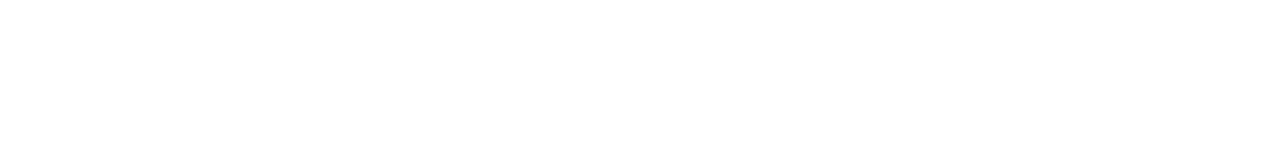
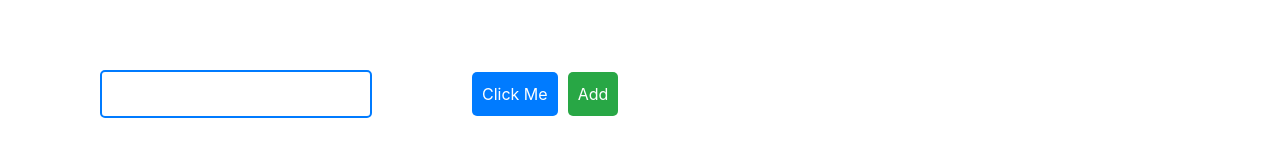
Before and after one commit to nkchakradhari780/First-Angular-app, an Angular app: page / in a window 1280 px wide. Shown: the part 474-630 px from the top of the page. Built offline with nearby package versions, Linux system fonts and the light colour scheme.

Commit message:
implemented event binding

```diff
--- a/src/app/app.html
+++ b/src/app/app.html
@@ -5,6 +5,7 @@
     <app-class-binding />
   </div>
   <app-style-binding />
+  <app-event-binding />
 </div>
 
 <router-outlet />
--- a/src/app/app.ts
+++ b/src/app/app.ts
@@ -5,10 +5,11 @@
 import { ClassBinding } from './components/class-binding/class-binding';
 import { CommonModule } from '@angular/common';
 import { StyleBinding } from './components/style-binding/style-binding';
+import { EventBinding } from './components/event-binding/event-binding';
 
 @Component({
   selector: 'app-root',
-  imports: [RouterOutlet,Header,Interpolation,ClassBinding,CommonModule,StyleBinding],
+  imports: [RouterOutlet, Header, Interpolation, ClassBinding, CommonModule, StyleBinding, EventBinding],
   templateUrl: './app.html',
   styleUrl: './app.css'
 })
--- /dev/null
+++ b/src/app/components/event-binding/event-binding.html
@@ -0,0 +1,37 @@
+<p [style.color]="'blue'" [style.fontWeight]="'bold'">{{click}}</p>
+
+<input
+    [style.margin.px]="100"
+    [style.padding.px]="10"
+    [style.border]="'2px solid #007bff'"
+    [style.borderRadius.px]="5"
+    (input)="onInput($event)"
+/>
+
+<button
+    type="button"
+    [ngStyle]="{
+        'background-color': '#007bff',
+        'color': 'white',
+        'padding.px': 10,
+        'border': 'none',
+        'border-radius.px': 5,
+        'margin-right.px': 10
+    }"
+    (click)="clickButton()"
+>
+    Click Me
+</button>
+
+<button
+    [ngStyle]="{
+        'background-color': '#28a745',
+        'color': 'white',
+        'padding.px': 10,
+        'border': 'none',
+        'border-radius.px': 5
+    }"
+    (click)="addToCart(product)"
+>
+    Add
+</button>
--- /dev/null
+++ b/src/app/components/event-binding/event-binding.ts
@@ -0,0 +1,26 @@
+import { CommonModule } from '@angular/common';
+import { Component, input } from '@angular/core';
+
+@Component({
+  selector: 'app-event-binding',
+  imports: [CommonModule],
+  templateUrl: './event-binding.html',
+  styleUrl: './event-binding.css'
+})
+export class EventBinding {
+  click : any;
+  inputvar: any;
+  product = "Laptop";
+  clickButton() {
+    this.click = this.inputvar;
+  }
+
+  onInput(event: Event) {
+    const input = event.target as HTMLInputElement;
+    this.inputvar = input.value;
+  }
+
+  addToCart(product: any) {
+    alert("Item added to cart: " + product);
+  }
+}
```
Also changed, not shown: src/app/components/event-binding/event-binding.css (added), 1 other file (tests, documents, lock files or other folders).
